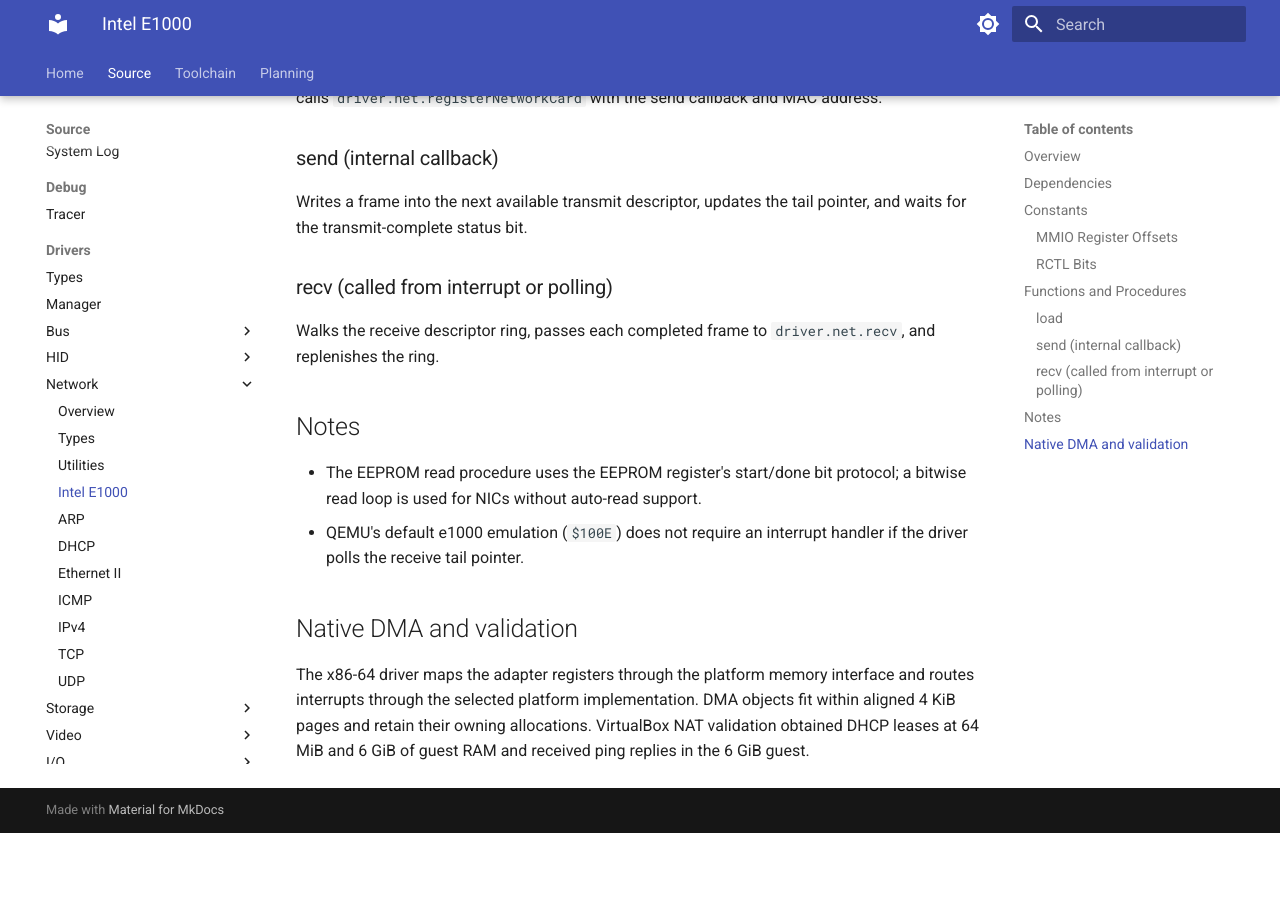
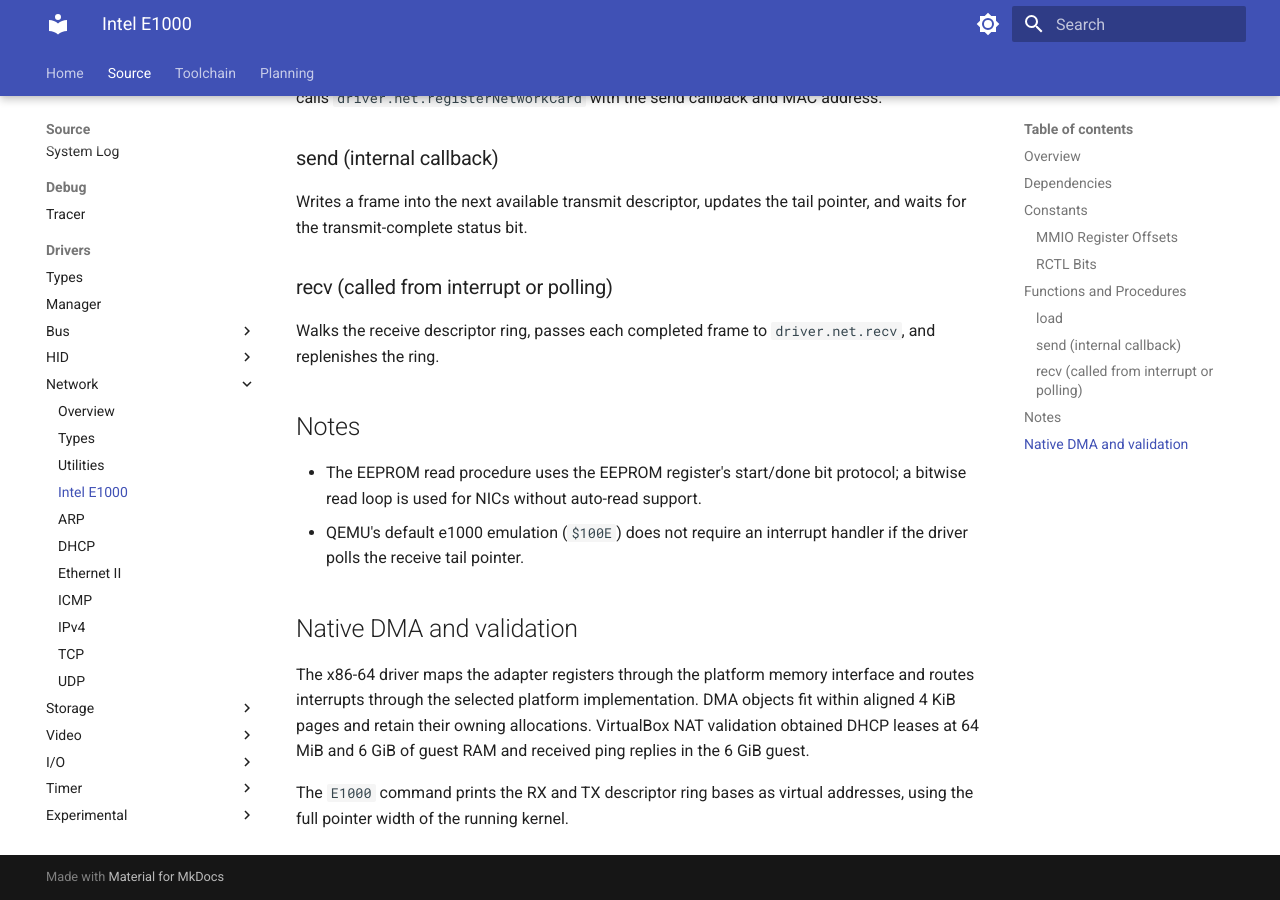
Before and after one commit to t3hn3rd/Asuro, an MkDocs documentation site: the page built from doc/src/driver/net/dev/driver.net.dev.e1000.md, in a window 1280 px wide and 900 px high, scrolled down 1625 px. Built offline with MkDocs 1.6.1 and Material for MkDocs 9.7.7, drawn with Linux system fonts in a browser that asks for light colours; before the commit the page ends 2458 px from its top, so only the background shows below that.

Commit message:
Print full E1000 descriptor ring addresses

```diff
--- a/doc/src/driver/net/dev/driver.net.dev.e1000.md
+++ b/doc/src/driver/net/dev/driver.net.dev.e1000.md
@@ -54,3 +54,6 @@ Walks the receive descriptor ring, passes each completed frame to `driver.net.re
 ## Native DMA and validation
 
 The x86-64 driver maps the adapter registers through the platform memory interface and routes interrupts through the selected platform implementation. DMA objects fit within aligned 4 KiB pages and retain their owning allocations. VirtualBox NAT validation obtained DHCP leases at 64 MiB and 6 GiB of guest RAM and received ping replies in the 6 GiB guest.
+
+The `E1000` command prints the RX and TX descriptor ring bases as virtual
+addresses, using the full pointer width of the running kernel.
```
Also changed, not shown: 2 other files.
